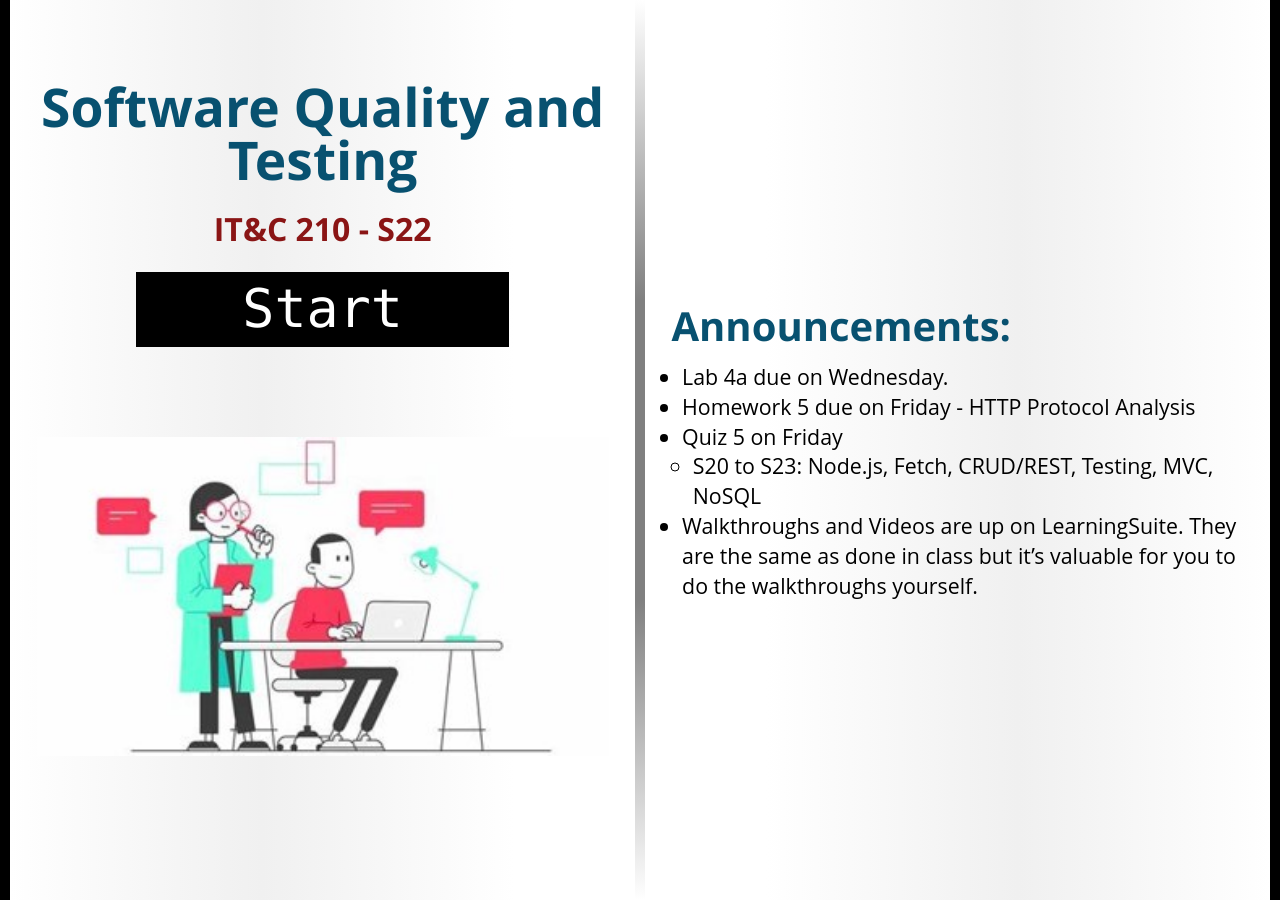
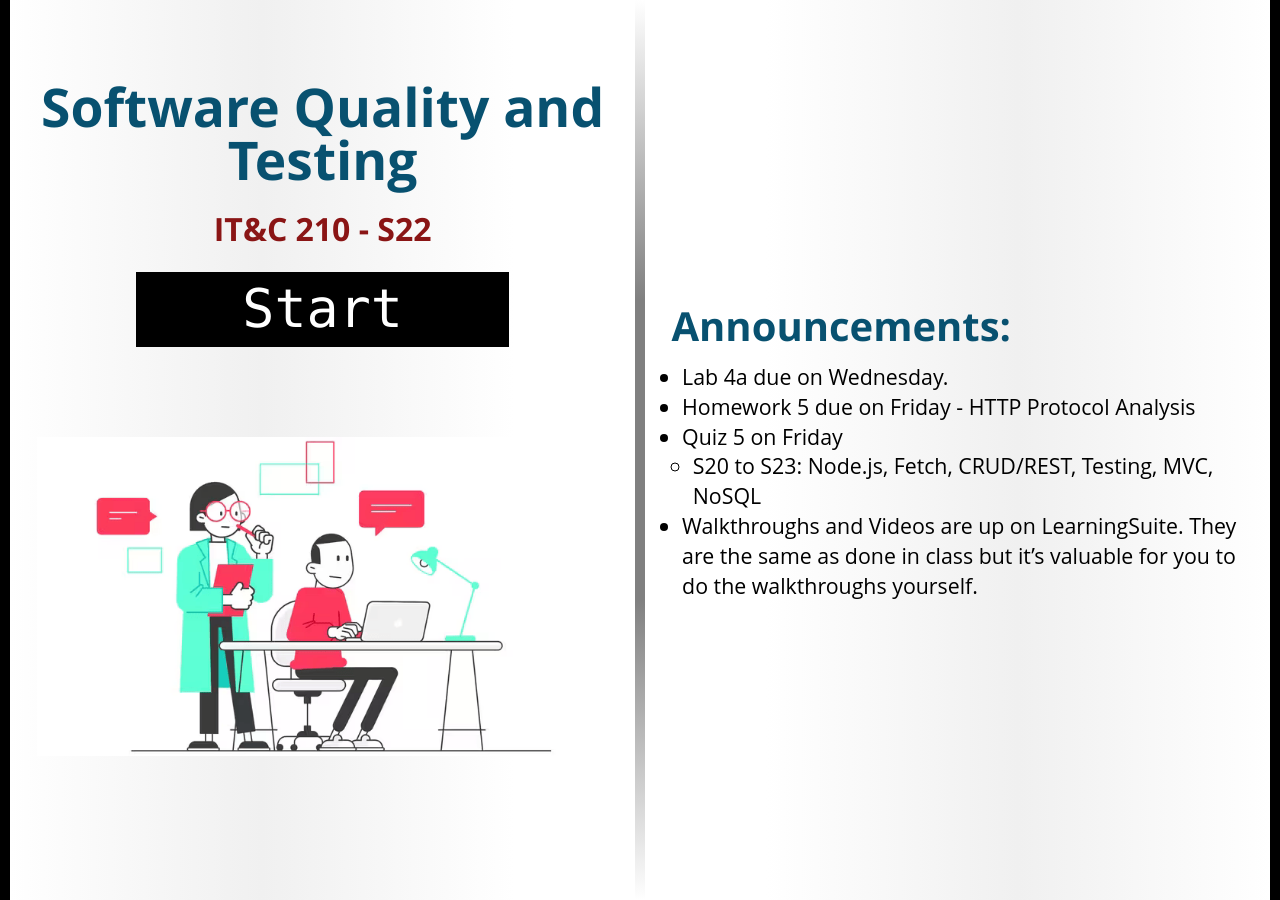
Before and after one commit to BYU-ITC-210/BYU-ITC-210.github.io, a Jekyll site: the page built from _welcome/S22.md, in a window 1280 px wide. Built offline with Jekyll 4.4.1, drawn with Linux system fonts in a browser that asks for light colours; some web fonts are replaced.

Commit message:
image update

```diff
--- a/_welcome/S22.md
+++ b/_welcome/S22.md
@@ -1,7 +1,7 @@
 ---
 title: Software Quality and Testing
 session: S22
-image: images/UsabilityTesting.jpg
+image: images/UsabilityTesting.png
 ---
 
 * Lab 4a due on Wednesday.
```
Also changed, not shown: welcome/images/UsabilityTesting.jpg (deleted), welcome/images/UsabilityTesting.png (added).
